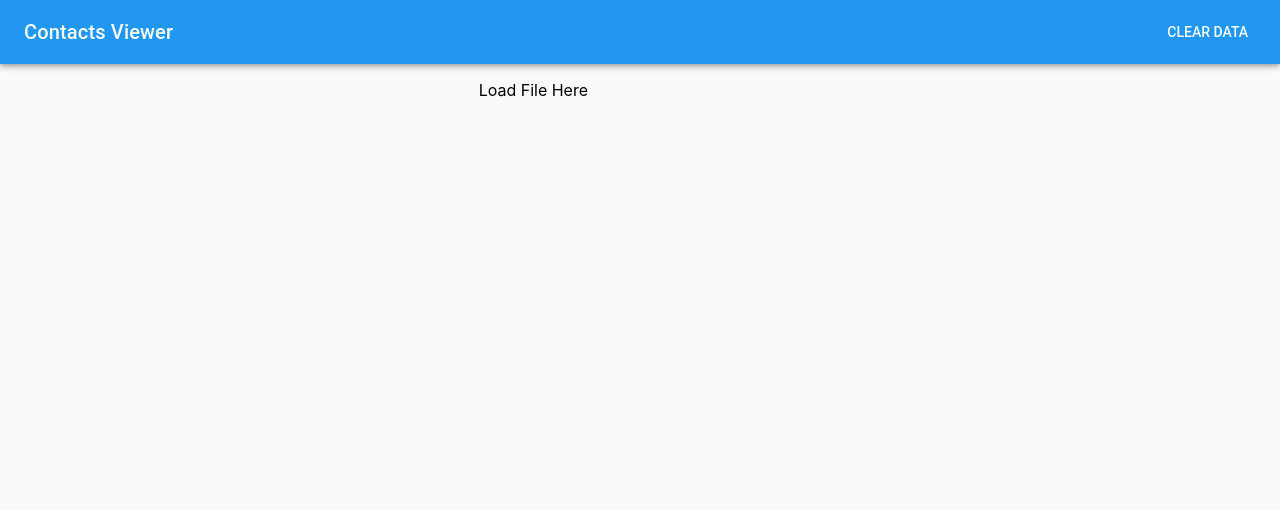
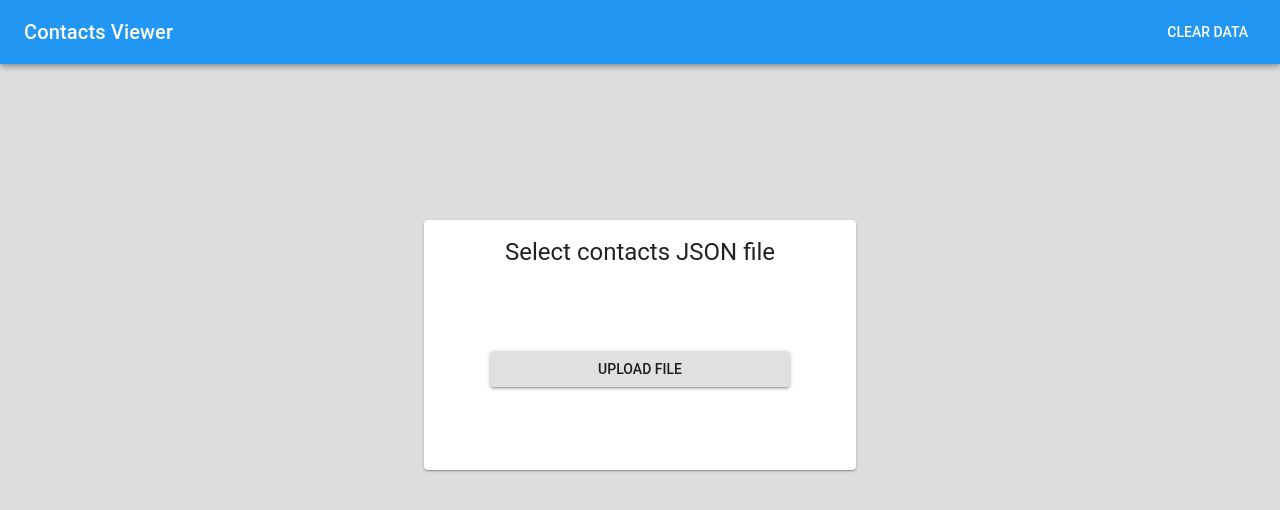
Before and after one commit to prasforever/contacts, a React (Create React App) app: page / in a window 1280 px wide. Shown: the top 510 px of the page. Built offline with nearby package versions, Linux system fonts and the light colour scheme.

Commit message:
loading data from JSON

```diff
--- a/src/components/App.js
+++ b/src/components/App.js
@@ -3,7 +3,6 @@ import { connect } from "react-redux";
 import { isEmpty } from "lodash";
 import Grid from "@material-ui/core/Grid";
 import { withStyles } from "@material-ui/core/styles";
-import CssBaseline from "@material-ui/core/CssBaseline";
 import AppBar from "@material-ui/core/AppBar";
 import Toolbar from "@material-ui/core/Toolbar";
 import Typography from "@material-ui/core/Typography";
@@ -15,11 +14,15 @@ import ContactsView from "./contactsView";
 
 const styles = theme => ({
   root: {
-    flexGrow: 1,
-    backgroundColor: "#eeeeee"
+    height: "100vh"
   },
   grow: {
     flexGrow: 1
+  },
+  main: {
+    backgroundColor: "#dddddd",
+    flexGrow: 1,
+    paddingTop: 75
   },
   appBar: {
     zIndex: theme.zIndex.drawer + 1,
@@ -41,9 +44,7 @@ class App extends Component {
 
     return (
       <div className="App">
-        <div className="root" />
-        <CssBaseline />
-        <AppBar position="static" className={classes.appBar}>
+        <AppBar position="absolute" className={classes.appBar}>
           <Toolbar>
             <Typography variant="h6" color="inherit" className={classes.grow}>
               Contacts Viewer
@@ -51,15 +52,20 @@ class App extends Component {
             <Button color="inherit">Clear Data</Button>
           </Toolbar>
         </AppBar>
-        <Grid align="center" item xs={10}>
-          {this.renderContent()}
+        <Grid container className={classes.root}>
+          <Grid container justify="center" className={classes.main}>
+            {this.renderContent()}
+          </Grid>
         </Grid>
       </div>
     );
   }
 }
 
-const mapStateToProps = ({ loadAction }) => ({ loadAction });
+const mapStateToProps = ({ loadAction, userData }) => ({
+  loadAction,
+  userData
+});
 
 const mapDispatchToProps = dispatch => ({
   loadAction: () => dispatch(loadAction())
--- a/src/components/loaderView.js
+++ b/src/components/loaderView.js
@@ -1,13 +1,75 @@
 import React, { Component } from "react";
+
+import { connect } from "react-redux";
+import { withStyles } from "@material-ui/core/styles";
+import Card from "@material-ui/core/Card";
+import Button from "@material-ui/core/Button";
+import CardHeader from "@material-ui/core/CardHeader";
+import CardContent from "@material-ui/core/CardContent";
+
+import { loadAction } from "../actions/actions";
+const styles = {
+  card: {
+    align: "center",
+    minWidth: 400,
+    maxHeight: 250,
+    position: "relative",
+    top: "20%"
+  },
+  uploadButton: {
+    width: 300,
+    margin: 50
+  }
+};
 
 class LoaderView extends Component {
   render() {
+    const { classes } = this.props;
+    let fileReader;
+
+    const handleFileRead = e => {
+      const content = fileReader.result;
+      this.props.loadAction(JSON.parse(content));
+    };
+
+    const handleFileChosen = file => {
+      fileReader = new FileReader();
+      fileReader.onloadend = handleFileRead;
+      fileReader.readAsText(file);
+    };
+
     return (
-      <div>
-        <p>Load File Here</p>
-      </div>
+      <Card className={classes.card}>
+        <CardHeader align="center" title="Select contacts JSON file" />
+        <CardContent>
+          <Button
+            variant="contained"
+            component="label"
+            className={classes.uploadButton}
+          >
+            Upload File
+            <input
+              type="file"
+              style={{ display: "none" }}
+              onChange={e => handleFileChosen(e.target.files[0])}
+            />
+          </Button>
+        </CardContent>
+      </Card>
     );
   }
 }
 
-export default LoaderView;
+const mapStateToProps = ({ loadAction, userData }) => ({
+  loadAction,
+  userData
+});
+
+const mapDispatchToProps = dispatch => ({
+  loadAction: value => dispatch(loadAction(value))
+});
+
+export default connect(
+  mapStateToProps,
+  mapDispatchToProps
+)(withStyles(styles)(LoaderView));
--- a/src/reducers/index.js
+++ b/src/reducers/index.js
@@ -3,7 +3,11 @@ import { combineReducers } from "redux";
 const userDataReducer = (state = {}, action) => {
   switch (action.type) {
     case "LOAD_ACTION":
-      return action.payload;
+      let obj = {};
+      action.payload.forEach((element, index) => {
+        obj[index] = element;
+      });
+      return obj;
     default:
       return state;
   }
```
